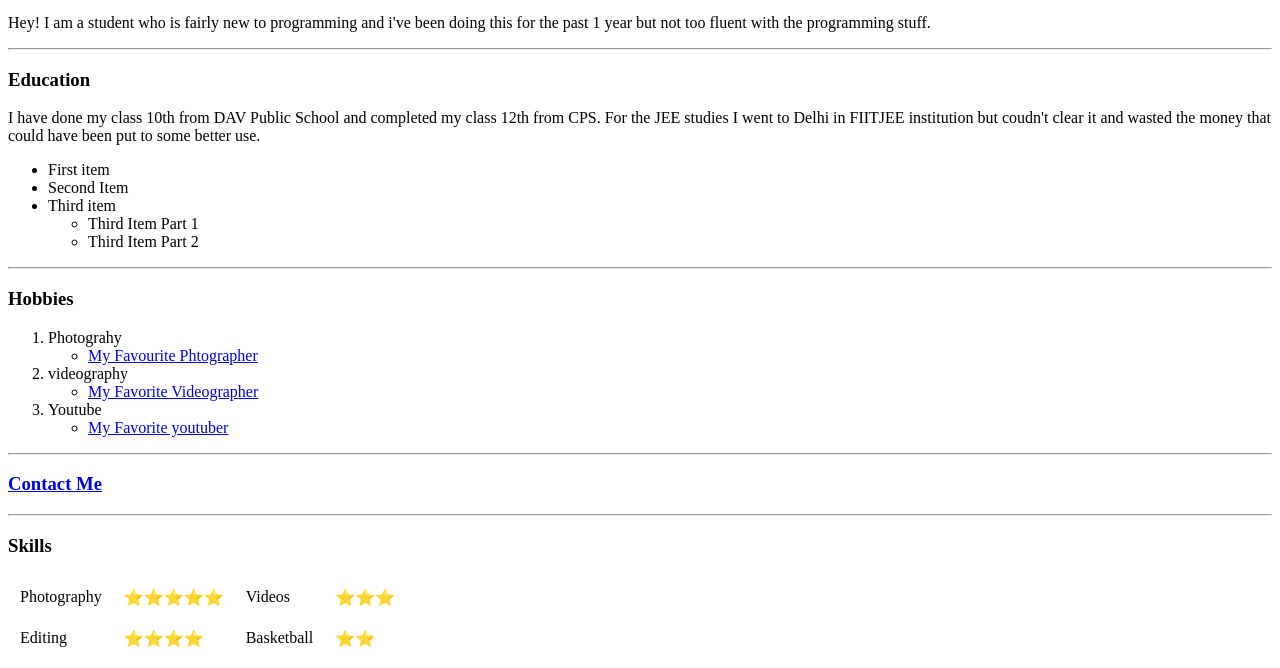
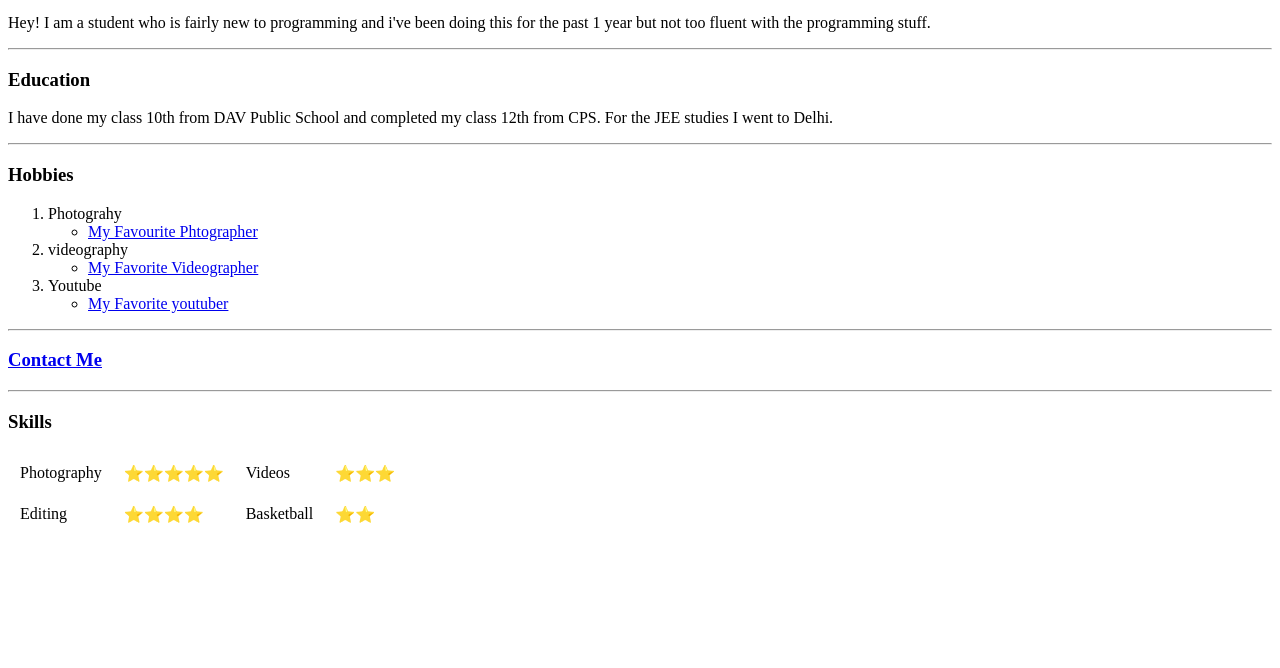
Before and after one commit to SinhaPrakhar38/Prakhar-Sinha, a plain HTML site: page index.html in a window 1280 px wide. Shown: the part 846-1514 px from the top of the page. After the commit the page ends 1390 px from the top, so only its background shows below. Drawn offline with Linux system fonts and the light colour scheme.

Commit message:
Deleted Unnecessary info

```diff
--- a/index.html
+++ b/index.html
@@ -11,16 +11,7 @@
     <p>Hey! I am a student who is fairly new to programming and i've been doing this for the past 1 year but not too fluent with the programming stuff.</p>
     <hr>
     <h3>Education</h3>
-    <p>I have done my class 10th from DAV Public School and completed my class 12th from CPS. For the JEE studies I went to Delhi in FIITJEE institution but coudn't clear it and wasted the money that could have been put to some better use.</p>
-    <ul>
-      <li>First item</li>
-      <li>Second Item</li>
-      <li>Third item</li>
-      <ul>
-        <li>Third Item Part 1</li>
-        <li>Third Item Part 2</li>
-      </ul>
-    </ul>
+    <p>I have done my class 10th from DAV Public School and completed my class 12th from CPS. For the JEE studies I went to Delhi.</p>
     <hr>
     <h3>Hobbies</h3>
     <ol>
```
